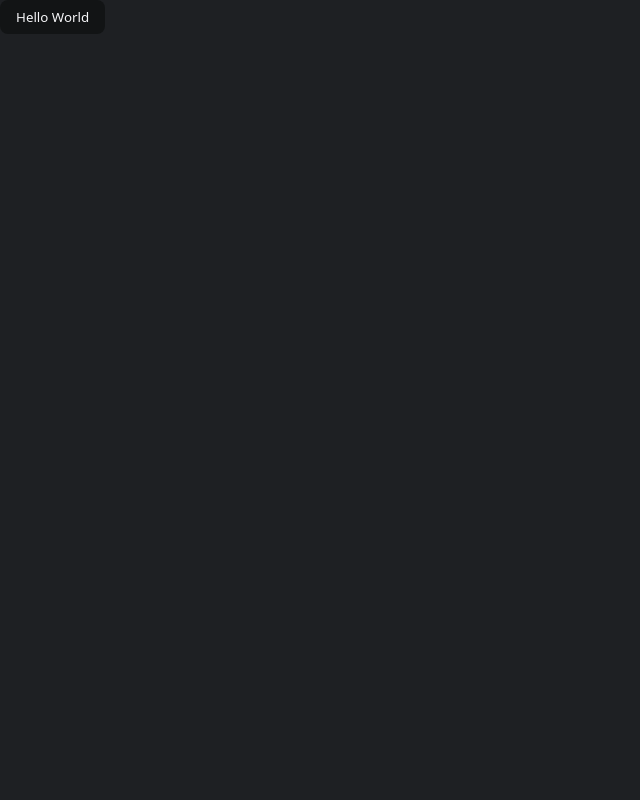
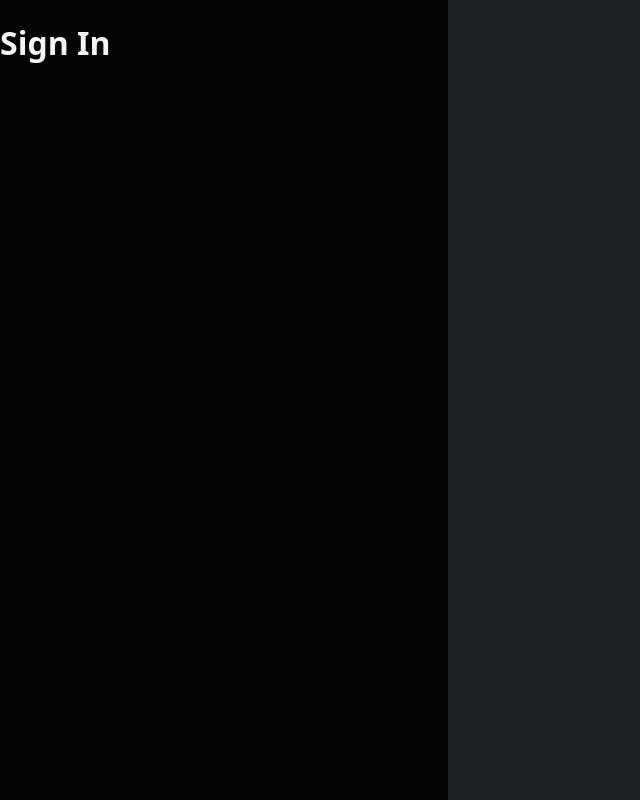
Before and after one commit to F3lip3/nance-app-vite, a React (Vite) app: page /signin in a window 1280 px wide. Shown: the whole page, without its empty margins (0-640 px from the left). Built offline with nearby package versions, Linux system fonts and the light colour scheme.

Commit message:
feat: add routes and sign in module

```diff
--- a/package.json
+++ b/package.json
@@ -11,7 +11,8 @@
   "dependencies": {
     "@stitches/react": "^1.2.8",
     "react": "^18.2.0",
-    "react-dom": "^18.2.0"
+    "react-dom": "^18.2.0",
+    "react-router-dom": "^6.3.0"
   },
   "devDependencies": {
     "@commitlint/cli": "^17.0.3",
--- a/src/App.tsx
+++ /dev/null
@@ -1,11 +0,0 @@
-import { globalStyles } from '~/global/styles/globalStyles';
-
-export const App = () => {
-  globalStyles();
-
-  return (
-    <div>
-      <button>Hello World</button>
-    </div>
-  );
-};
--- /dev/null
+++ b/src/app/index.tsx
@@ -0,0 +1,13 @@
+import { BrowserRouter } from 'react-router-dom';
+import { AppRoutes } from '~/app/routes';
+import { globalStyles } from '~/global/styles/globalStyles';
+
+export const App = () => {
+  globalStyles();
+
+  return (
+    <BrowserRouter>
+      <AppRoutes />
+    </BrowserRouter>
+  );
+};
--- /dev/null
+++ b/src/app/modules/SignIn/index.tsx
@@ -0,0 +1,14 @@
+import { Container } from '~/app/modules/SignIn/styles';
+
+export const SignIn = () => {
+  return (
+    <Container
+      size={{
+        '@initial': 'full',
+        '@bp2': 'md'
+      }}
+    >
+      <h1>Sign In</h1>
+    </Container>
+  );
+};
--- /dev/null
+++ b/src/app/modules/SignIn/styles.ts
@@ -0,0 +1,14 @@
+import { styled } from '~/global/config/stitches.config';
+
+export const Container = styled('div', {
+  display: 'flex',
+  backgroundColor: '$sidemenu',
+  flex: '1 1 100%',
+
+  variants: {
+    size: {
+      full: { width: '$full' },
+      md: { width: '$md' }
+    }
+  }
+});
--- /dev/null
+++ b/src/app/routes/index.tsx
@@ -0,0 +1,11 @@
+import { Route, Routes } from 'react-router-dom';
+import { SignIn } from '~/app/modules/SignIn';
+
+export const AppRoutes = () => {
+  return (
+    <Routes>
+      <Route path="*" element={<></>} />
+      <Route path="signin" element={<SignIn />} />
+    </Routes>
+  );
+};
--- a/src/global/config/stitches.config.ts
+++ b/src/global/config/stitches.config.ts
@@ -120,10 +120,10 @@ export const {
     }
   },
   media: {
-    bp1: `@media (min-width: 520px)`,
-    bp2: `@media (min-width: 900px)`,
-    bp3: `@media (min-width: 1200px)`,
-    bp4: `@media (min-width: 1800px)`,
+    bp1: `(min-width: 520px)`,
+    bp2: `(min-width: 900px)`,
+    bp3: `(min-width: 1200px)`,
+    bp4: `(min-width: 1800px)`,
     motion: `@media (prefers-reduced-motion)`,
     hover: `@media (hover: hover)`,
     dark: `@media (prefers-color-scheme: dark)`,
--- a/src/global/styles/globalStyles.ts
+++ b/src/global/styles/globalStyles.ts
@@ -2,17 +2,20 @@ import { globalCss } from '~/global/config/stitches.config';
 
 export const globalStyles = globalCss({
   '*': {
-    margin: 0,
-    padding: 0,
-    backgroundColor: '$background',
     fontFamily: '$system',
     color: '$foreground'
   },
-  button: {
-    border: 0,
-    backgroundColor: '$fields',
-    padding: '$2 $4',
-    borderRadius: '$lg',
-    cursor: 'pointer'
+  body: {
+    backgroundColor: '$background',
+    height: '100vh',
+    margin: 0,
+    padding: 0
+  },
+  '#root': {
+    height: '100vh',
+    display: 'flex',
+    flexDirection: 'column',
+    alignItems: 'flex-start',
+    justifyContent: 'center'
   }
 });
--- a/src/main.tsx
+++ b/src/main.tsx
@@ -1,6 +1,6 @@
 import React from 'react';
 import ReactDOM from 'react-dom/client';
-import { App } from './App';
+import { App } from '~/app';
 
 ReactDOM.createRoot(document.getElementById('root') as HTMLElement).render(
   <React.StrictMode>
```
Also changed, not shown: 1 other file (tests, documents, lock files or other folders).
